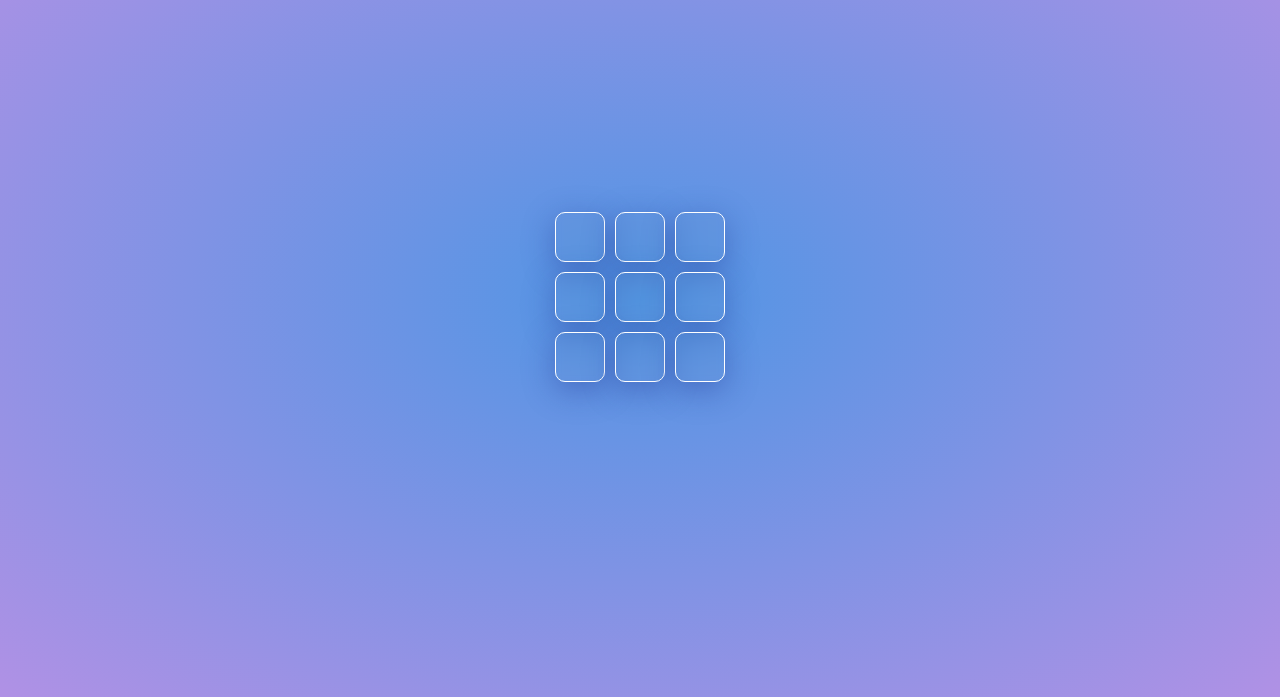
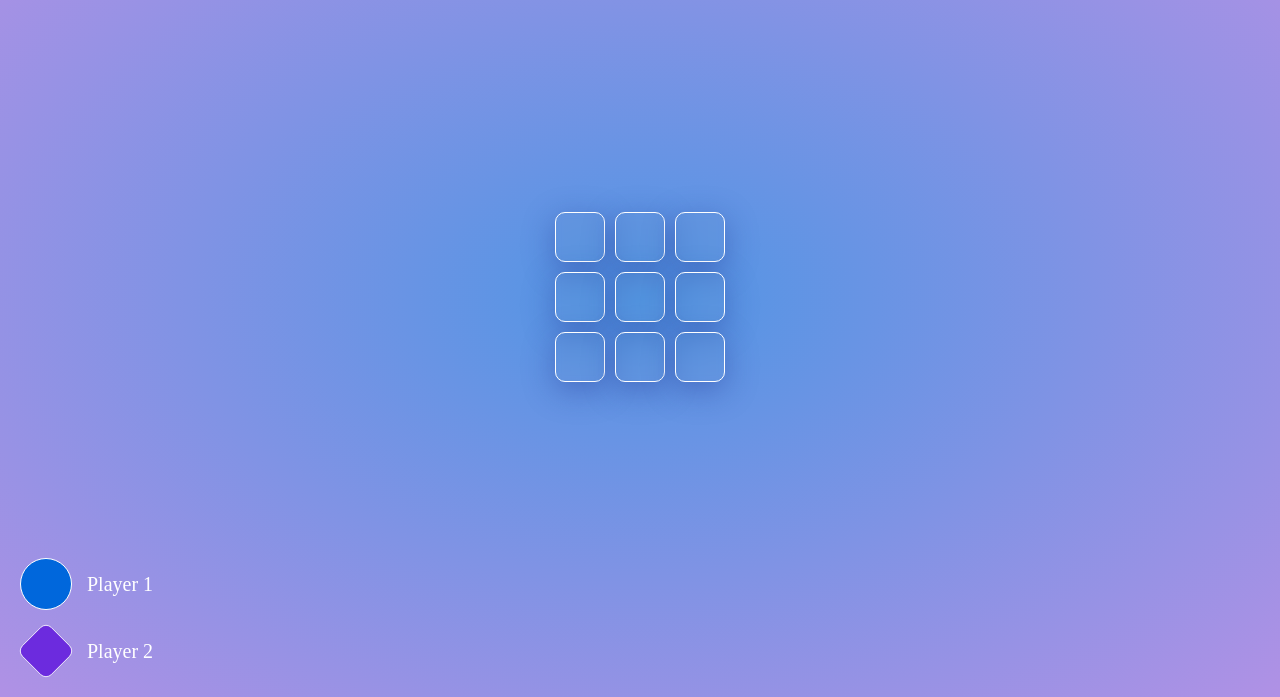
Before and after one commit to MatteoCourquin/Tic-Tac-Toe, a plain HTML site: page index.html in a window 1280 px wide. Shown: the part 103-800 px from the top of the page. Drawn offline with nearby package versions, Linux system fonts and the light colour scheme.

Commit message:
:rocket: add Color Player

```diff
--- a/assets/style/scss/base/txt.scss
+++ b/assets/style/scss/base/txt.scss
@@ -33,3 +33,38 @@ p{
     text-align: center;
     transform: translateX(-50%);
 }
+.player{
+    position: absolute;
+    left: 10px;
+    bottom: 10px;
+    div{
+        display: flex;
+        justify-content: center;
+        align-items: center;
+        margin: 5px;
+        .color-player{
+            width: 50px;
+            height: 50px;
+            display: inline-block;
+            border: 1px solid var(--color-white);
+        }
+        &:nth-child(1){
+            .color-player{
+                background: var(--color-checked-player-1);
+                border-radius: 50%;
+            }
+        }
+        &:nth-child(2){
+            .color-player{
+                background: var(--color-checked-player-2);
+                border-radius: 10px;
+                transform: rotate(45deg) scale(0.8);
+            }
+        }
+    }
+    span{
+        color: var(--color-white);
+        font-size: 20px;
+        margin-left: 10px;
+    }
+}
--- a/index.html
+++ b/index.html
@@ -23,7 +23,7 @@
             <p class='counter'>{{ counter }}</p>
 
             <p v-if="winner !== '-'" class="winner">{{ winner }}</p>
-            <p v-else-if="counter === 9" class="winner">Match Nul</p>
+            <p v-else-if="counter === 9" class="winner">Draw</p>
 
             <div class="tic-tac-toe-container">
 
@@ -32,9 +32,20 @@
 
             </div>
 
-            <p v-if="winner !== '-'" class="end-game">Partie terminée</p>
+            <template v-if="winner !== '-' || counter === 9">
+                <p class="end-game">End Game</p>
+                <button><a href="javascript:location.reload(true)">Restart</a></button>
+            </template>
 
-            <button v-if="winner !== '-' || counter === 9"><a href="javascript:location.reload(true)">Restart</a></button>
+
+            <div class="player">
+                <div>
+                    <div class="color-player"></div><span>Player 1</span>
+                </div>
+                <div>
+                    <div class="color-player"></div><span>Player 2</span>
+                </div>
+            </div>
 
         </div>
 
```
Also changed, not shown: assets/style/css/main.css, 1 other file.
